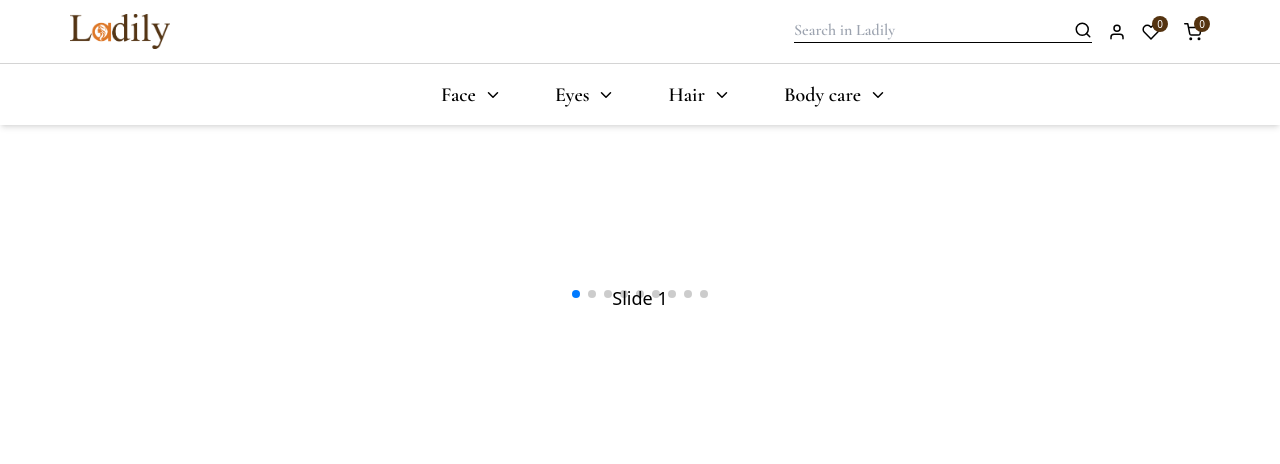
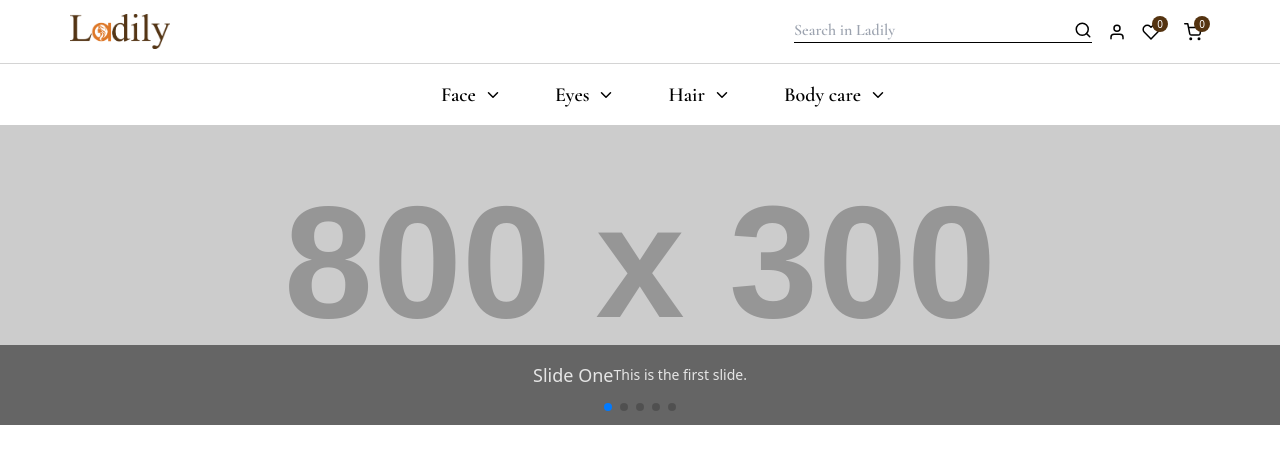
Before and after one commit to Roknuzzaman5546/ladily-site, a React (Vite) app: page / in a window 1280 px wide. Shown: the top 464 px of the page. Built offline with nearby package versions, Linux system fonts and the light colour scheme.

Commit message:
banner code added

```diff
--- a/src/Components/Banner/Banner.jsx
+++ b/src/Components/Banner/Banner.jsx
@@ -3,8 +3,6 @@ import 'swiper/css';
 import 'swiper/css/pagination';
 import './Slider.css';
 import { Pagination } from 'swiper/modules';
-
-
 
 const Banner = () => {
 
@@ -44,7 +42,7 @@ const Banner = () => {
 
     return (
         <>
-            <div className=' mt-40'>
+            <div>
                 <Swiper
                     spaceBetween={30}
                     pagination={{
@@ -53,15 +51,21 @@ const Banner = () => {
                     modules={[Pagination]}
                     className="mySwiper"
                 >
-                    <SwiperSlide>Slide 1</SwiperSlide>
-                    <SwiperSlide>Slide 2</SwiperSlide>
-                    <SwiperSlide>Slide 3</SwiperSlide>
-                    <SwiperSlide>Slide 4</SwiperSlide>
-                    <SwiperSlide>Slide 5</SwiperSlide>
-                    <SwiperSlide>Slide 6</SwiperSlide>
-                    <SwiperSlide>Slide 7</SwiperSlide>
-                    <SwiperSlide>Slide 8</SwiperSlide>
-                    <SwiperSlide>Slide 9</SwiperSlide>
+                  {
+                    slidesData.map((slide, index) => (
+                        <SwiperSlide key={index}>
+                          <div className="h-[300px] w-full">
+                            <img src={slide.img} alt={slide.title} className="object-cover w-full h-full" />
+                          </div>
+                          <div className="absolute bottom-0 w-full h-20 bg-black opacity-50">
+                            <div className="flex justify-center items-center text-white px-6 py-4">
+                              <h2 className="text-lg">{slide.title}</h2>
+                              <p className="text-sm">{slide.subtitle}</p>
+                            </div>
+                          </div>
+                        </SwiperSlide>
+                    ))
+                  }
                 </Swiper>
             </div>
         </>
--- a/src/Components/Banner/Slider.css
+++ b/src/Components/Banner/Slider.css
@@ -1,20 +1,32 @@
-
-  .swiper {
+.swiper {
     width: 100%;
     height: 100%;
-  }
+}
 
-  .swiper-slide {
+.swiper-slide {
     text-align: center;
     font-size: 18px;
     display: flex;
     justify-content: center;
     align-items: center;
-  }
+    position: unset !important;
+}
 
-  .swiper-slide img {
+.swiper-slide img {
     display: block;
     width: 100%;
     height: 100%;
     object-fit: cover;
+}
+
+.swiper-wrapper {
+    position: unset !important;
+}
+
+.mySwiper .swiper-wrapper {
+    position: static !important; /* Or use none/unset */
   }
+
+  .mySwiper .swiper-slide {
+    position: static !important;
+  }
```
